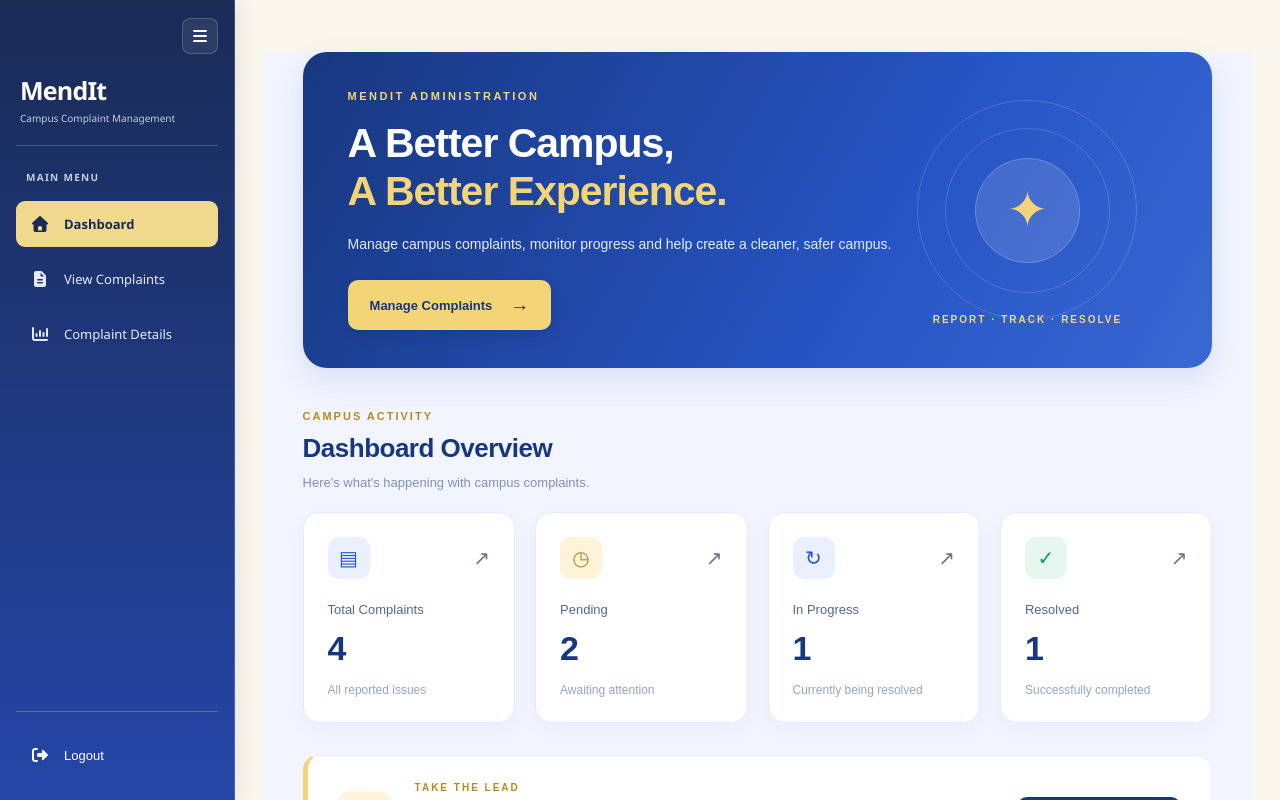
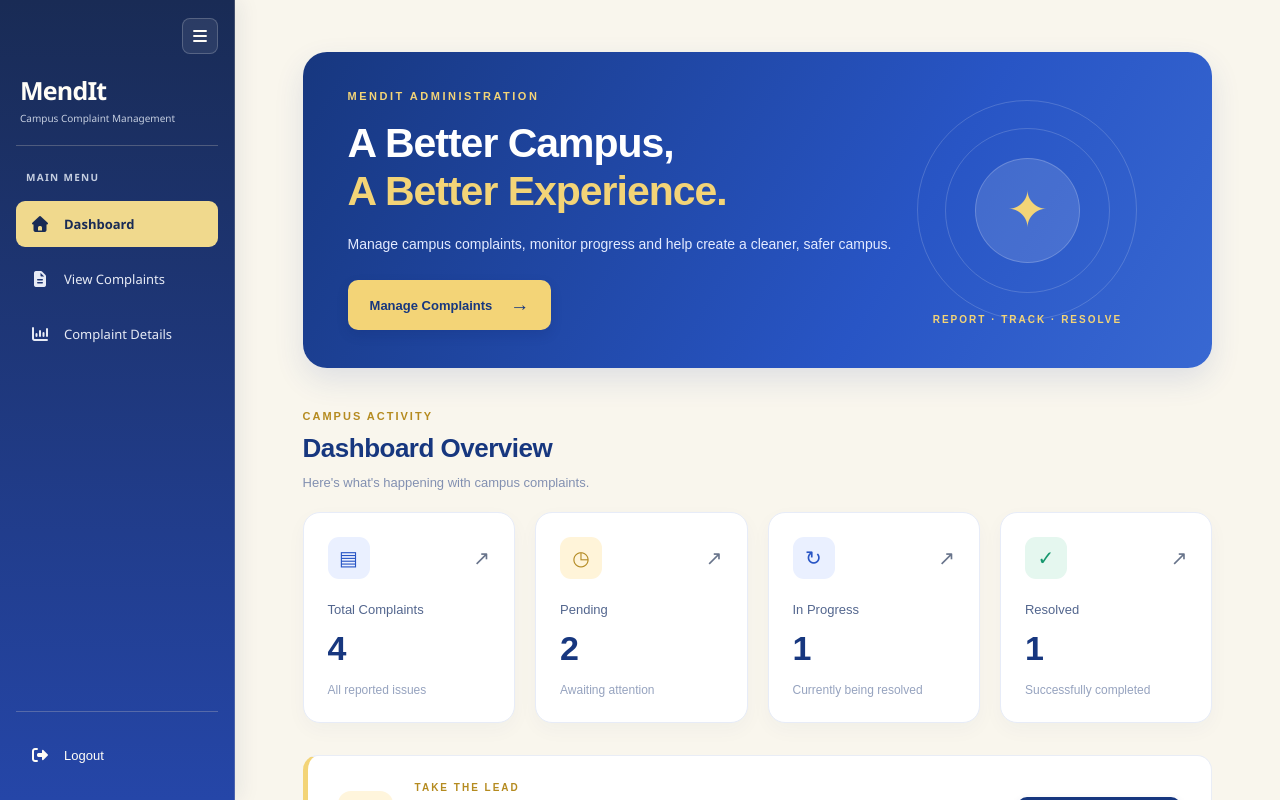
Before and after one commit to jahnvirattan/MendIt, a React app in the folder frontend/: page /adminDashboard in a window 1280 px wide. Shown: the top 800 px of the page. Built offline with nearby package versions, Linux system fonts and the light colour scheme; the HTML template or start-up script is replaced by a standard one.

Commit message:
css corrected dashboard

```diff
--- a/frontend/src/pages/Admin/AdminDashboard.css
+++ b/frontend/src/pages/Admin/AdminDashboard.css
@@ -5,7 +5,7 @@
 
 .admin-dashboard {
   min-height: 100vh;
-  background: #f2f5ff;
+  background: #f9f6ed;
   color: #17336f;
   font-family: Arial, Helvetica, sans-serif;
 }
--- a/frontend/src/pages/Admin/ComplaintDetails.css
+++ b/frontend/src/pages/Admin/ComplaintDetails.css
@@ -11,7 +11,7 @@
 .details-page {
   min-height: 100vh;
   padding: 38px 5%;
-  background: linear-gradient(135deg, #DCE7FA 0%, #f5f8ff 55%, #FFFFFF 100%);
+  background: #f9f6ed;
   color: var(--mendit-dark);
   font-family: "Segoe UI", Arial, sans-serif;
 }
```
